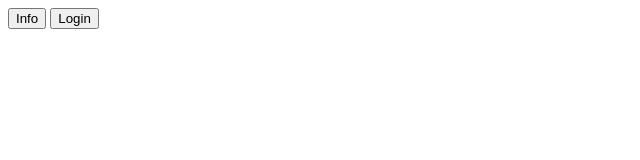
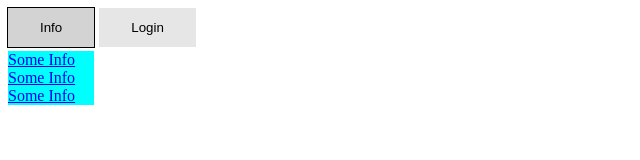
Before and after one commit to Vlad-Os1/dropdown-package, a website: page src/template.html in a window 1280 px wide. Both pictures are taken after a click on the button "Info". Shown: the whole page, without its empty margins (0-640 px from the left). Drawn offline with Linux system fonts and the light colour scheme.

Commit message:
feat: add working dropdow - added fully working js - added styles and template in html

```diff
--- a/src/index.js
+++ b/src/index.js
@@ -0,0 +1,17 @@
+document.addEventListener('click', (e) => {
+  const isDropdownBtn = e.target.matches('[data-dropdown-button]');
+  if (!isDropdownBtn && e.target.closest('[data-dropdown].active') != null)
+    return;
+
+  let currentDropdown;
+  if (isDropdownBtn) {
+    currentDropdown = e.target.closest('[data-dropdown]');
+    currentDropdown.classList.add('active');
+  }
+
+  const allDropdowns = document.querySelectorAll('[data-dropdown]');
+  allDropdowns.forEach((dropdown) => {
+    if (dropdown === currentDropdown) return;
+    dropdown.classList.remove('active');
+  });
+});
--- a/src/style.css
+++ b/src/style.css
@@ -0,0 +1,45 @@
+* {
+  box-sizing: border-box;
+}
+
+.header {
+  display: flex;
+  gap: 5px;
+}
+
+.dropdown {
+  position: relative;
+}
+
+.dropdown > .dropdown-button + .dropdown-content {
+  opacity: 0;
+  pointer-events: none;
+  position: absolute;
+  top: calc(100% + 0.25rem);
+  left: 0;
+  background-color: aqua;
+  transform: translateY(-5px);
+  transition: transform 300ms ease, opacity 300ms ease;
+}
+
+.dropdown.active > .dropdown-button + .dropdown-content {
+  opacity: 1;
+  pointer-events: initial;
+  transform: translateY(0);
+}
+
+.dropdown-button {
+  border: none;
+  padding: 0.75rem 2rem;
+  cursor: pointer;
+  background-color: rgb(230, 230, 230);
+}
+
+.dropdown-button:focus {
+  outline: 1px solid black;
+}
+
+.dropdown-button:focus,
+.dropdown-button:hover {
+  background-color: rgb(211, 211, 211);
+}
--- a/src/template.html
+++ b/src/template.html
@@ -9,9 +9,26 @@
   </head>
   <body>
     <div class="header">
-      <button>Info</button>
-      <button>Login</button>
-      <div class="dropdown"></div>
+      <div class="dropdown" data-dropdown>
+        <button class="dropdown-button" data-dropdown-button>Info</button>
+        <div class="dropdown-content">
+          <div class="dropdown-links">
+            <a href="#" class="link">Some Info</a>
+            <a href="#" class="link">Some Info</a>
+            <a href="#" class="link">Some Info</a>
+          </div>
+        </div>
+      </div>
+      <div class="dropdown" data-dropdown>
+        <button class="dropdown-button" data-dropdown-button>Login</button>
+        <div class="dropdown-content">
+          <div class="dropdown-links">
+            <a href="#" class="link">Some Info</a>
+            <a href="#" class="link">Some Info</a>
+            <a href="#" class="link">Some Info</a>
+          </div>
+        </div>
+      </div>
     </div>
   </body>
 </html>
```
